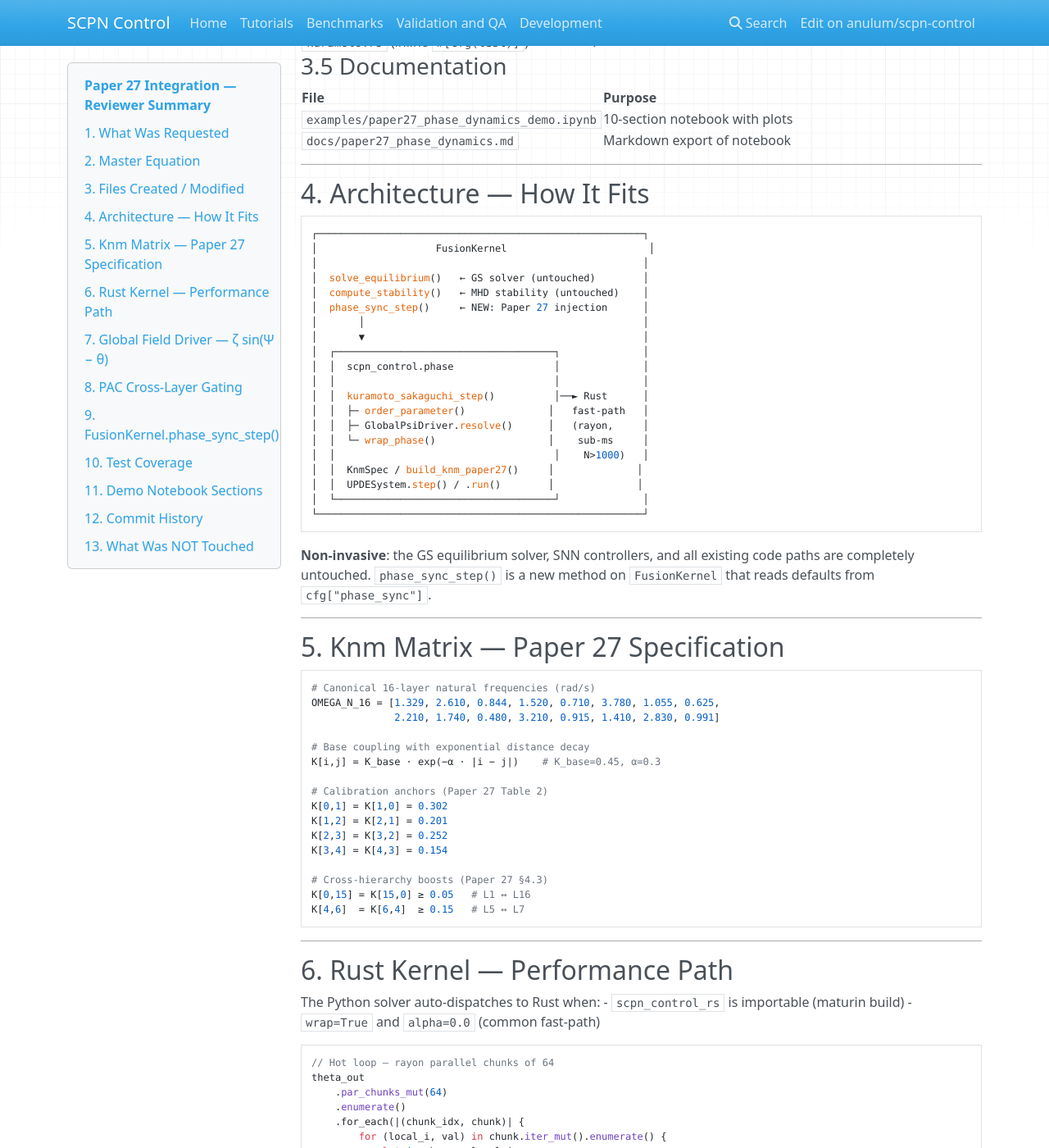
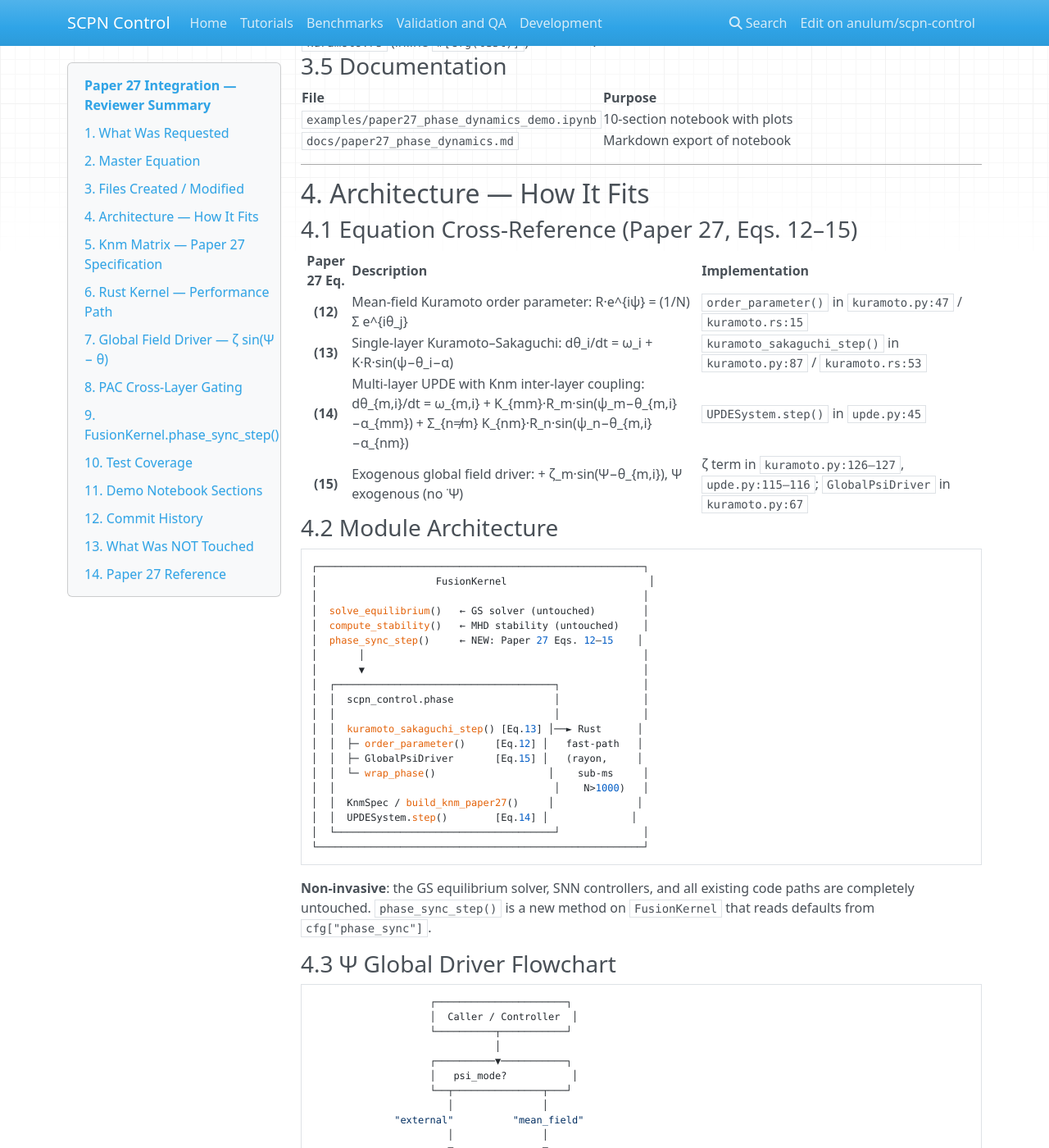
Before and after one commit to anulum/scpn-control, an MkDocs documentation site: the page built from docs/REVIEWER_PAPER27_INTEGRATION.md, in a window 1280 px wide and 1400 px high, scrolled down 1467 px. Shown: the whole window at 82% size. Built offline with MkDocs 1.6.1, drawn with Linux system fonts in a browser that asks for light colours; nearby versions of some CDN libraries; some of the changed text lies outside the part shown.

Commit message:
docs: add eq cross-refs, Ψ flowchart, LaTeX export for resubmission
Addresses reviewer feedback on REVIEWER_PAPER27_INTEGRATION.md:
- §4.1: equation cross-reference table (Paper 27, Eqs. 12–15)
- §4.3: Ψ global driver resolution flowchart
- .tex + compiled .pdf for resubmission package

Co-Authored-By: Claude Opus 4.6 <noreply@anthropic.com>

````diff
--- a/docs/REVIEWER_PAPER27_INTEGRATION.md
+++ b/docs/REVIEWER_PAPER27_INTEGRATION.md
@@ -86,25 +86,36 @@ Reference: arXiv:2004.06344 (generalized Kuramoto–Sakaguchi finite-size)
 
 ## 4. Architecture — How It Fits
 
+### 4.1 Equation Cross-Reference (Paper 27, Eqs. 12–15)
+
+| Paper 27 Eq. | Description | Implementation |
+|:------------:|-------------|----------------|
+| **(12)** | Mean-field Kuramoto order parameter: R·e^{iψ} = (1/N) Σ e^{iθ_j} | `order_parameter()` in `kuramoto.py:47` / `kuramoto.rs:15` |
+| **(13)** | Single-layer Kuramoto–Sakaguchi: dθ_i/dt = ω_i + K·R·sin(ψ−θ_i−α) | `kuramoto_sakaguchi_step()` in `kuramoto.py:87` / `kuramoto.rs:53` |
+| **(14)** | Multi-layer UPDE with Knm inter-layer coupling: dθ_{m,i}/dt = ω_{m,i} + K_{mm}·R_m·sin(ψ_m−θ_{m,i}−α_{mm}) + Σ_{n≠m} K_{nm}·R_n·sin(ψ_n−θ_{m,i}−α_{nm}) | `UPDESystem.step()` in `upde.py:45` |
+| **(15)** | Exogenous global field driver: + ζ_m·sin(Ψ−θ_{m,i}), Ψ exogenous (no ˙Ψ) | ζ term in `kuramoto.py:126–127`, `upde.py:115–116`; `GlobalPsiDriver` in `kuramoto.py:67` |
+
+### 4.2 Module Architecture
+
 ```
 ┌───────────────────────────────────────────────────────┐
 │                    FusionKernel                        │
 │                                                       │
 │  solve_equilibrium()   ← GS solver (untouched)        │
 │  compute_stability()   ← MHD stability (untouched)    │
-│  phase_sync_step()     ← NEW: Paper 27 injection      │
+│  phase_sync_step()     ← NEW: Paper 27 Eqs. 12–15    │
 │       │                                               │
 │       ▼                                               │
 │  ┌─────────────────────────────────────┐              │
 │  │  scpn_control.phase                 │              │
 │  │                                     │              │
-│  │  kuramoto_sakaguchi_step()          │──► Rust      │
-│  │  ├─ order_parameter()              │   fast-path   │
-│  │  ├─ GlobalPsiDriver.resolve()      │   (rayon,     │
+│  │  kuramoto_sakaguchi_step() [Eq.13] │──► Rust      │
+│  │  ├─ order_parameter()     [Eq.12] │   fast-path   │
+│  │  ├─ GlobalPsiDriver       [Eq.15] │   (rayon,     │
 │  │  └─ wrap_phase()                   │    sub-ms     │
 │  │                                     │    N>1000)   │
 │  │  KnmSpec / build_knm_paper27()     │              │
-│  │  UPDESystem.step() / .run()        │              │
+│  │  UPDESystem.step()        [Eq.14] │              │
 │  └─────────────────────────────────────┘              │
 └───────────────────────────────────────────────────────┘
 ```
@@ -112,6 +123,52 @@ Reference: arXiv:2004.06344 (generalized Kuramoto–Sakaguchi finite-size)
 **Non-invasive**: the GS equilibrium solver, SNN controllers, and all existing
 code paths are completely untouched.  `phase_sync_step()` is a new method on
 `FusionKernel` that reads defaults from `cfg["phase_sync"]`.
+
+### 4.3 Ψ Global Driver Flowchart
+
+```
+                    ┌──────────────────────┐
+                    │  Caller / Controller  │
+                    └──────────┬───────────┘
+                               │
+                    ┌──────────▼───────────┐
+                    │   psi_mode?           │
+                    └──┬───────────────┬───┘
+                       │               │
+              "external"          "mean_field"
+                       │               │
+              ┌────────▼──────┐  ┌─────▼──────────────┐
+              │ Ψ = caller-   │  │ Ψ = arg(⟨e^{iθ}⟩) │
+              │ supplied float │  │ from oscillator    │
+              │ (intention     │  │ population         │
+              │  carrier)      │  │ (self-organised)   │
+              └────────┬──────┘  └─────┬──────────────┘
+                       │               │
+                       └───────┬───────┘
+                               │
+                    ┌──────────▼───────────┐
+                    │  Ψ resolved (scalar) │
+                    │  NO ˙Ψ dynamics      │
+                    └──────────┬───────────┘
+                               │
+              ┌────────────────▼────────────────┐
+              │  For each oscillator i:          │
+              │  dθ_i += ζ · sin(Ψ − θ_i)      │
+              │                                  │
+              │  • ζ > 0: pull toward Ψ          │
+              │  • ζ = 0: term vanishes          │
+              │  • gain scales both K and ζ      │
+              └────────────────┬────────────────┘
+                               │
+              ┌────────────────▼────────────────┐
+              │  Euler step: θ' = θ + dt·dθ     │
+              │  wrap to (−π, π]                 │
+              └────────────────┬────────────────┘
+                               │
+              ┌────────────────▼────────────────┐
+              │  Return: θ', dθ, R, ψ_r, Ψ     │
+              └─────────────────────────────────┘
+```
 
 ---
 
@@ -286,3 +343,12 @@ b11228b docs: add Paper 27 phase dynamics demo notebook
 - Chebyshev/IGA spectral methods
 - Rust control-math crates (SOR, tridiag, FFT, etc.) — only added `kuramoto` module
 - All existing tests remain green
+
+---
+
+## 14. Paper 27 Reference
+
+M. Šotek, "The Knm Matrix: A Simulation Framework for Modelling Multi-Scale
+Bidirectional Causality in the Self-Consistent Phenomenological Network,"
+SCPN Paper 27, 2026.
+Available: [academia.edu](https://www.academia.edu/) | ORCID [0009-0009-3560-0851](https://orcid.org/0009-0009-3560-0851)
````
Also changed, not shown: 2 other files.
